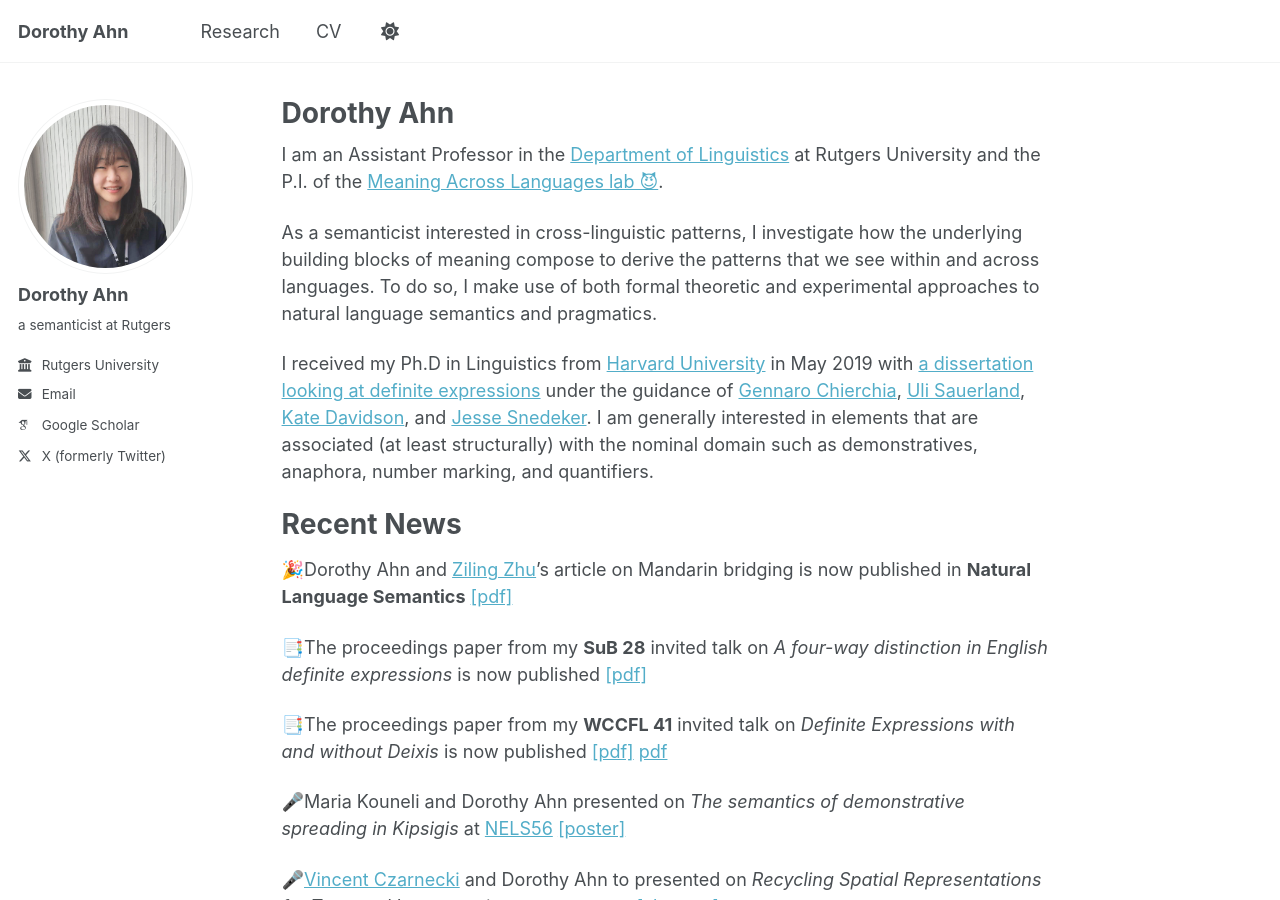
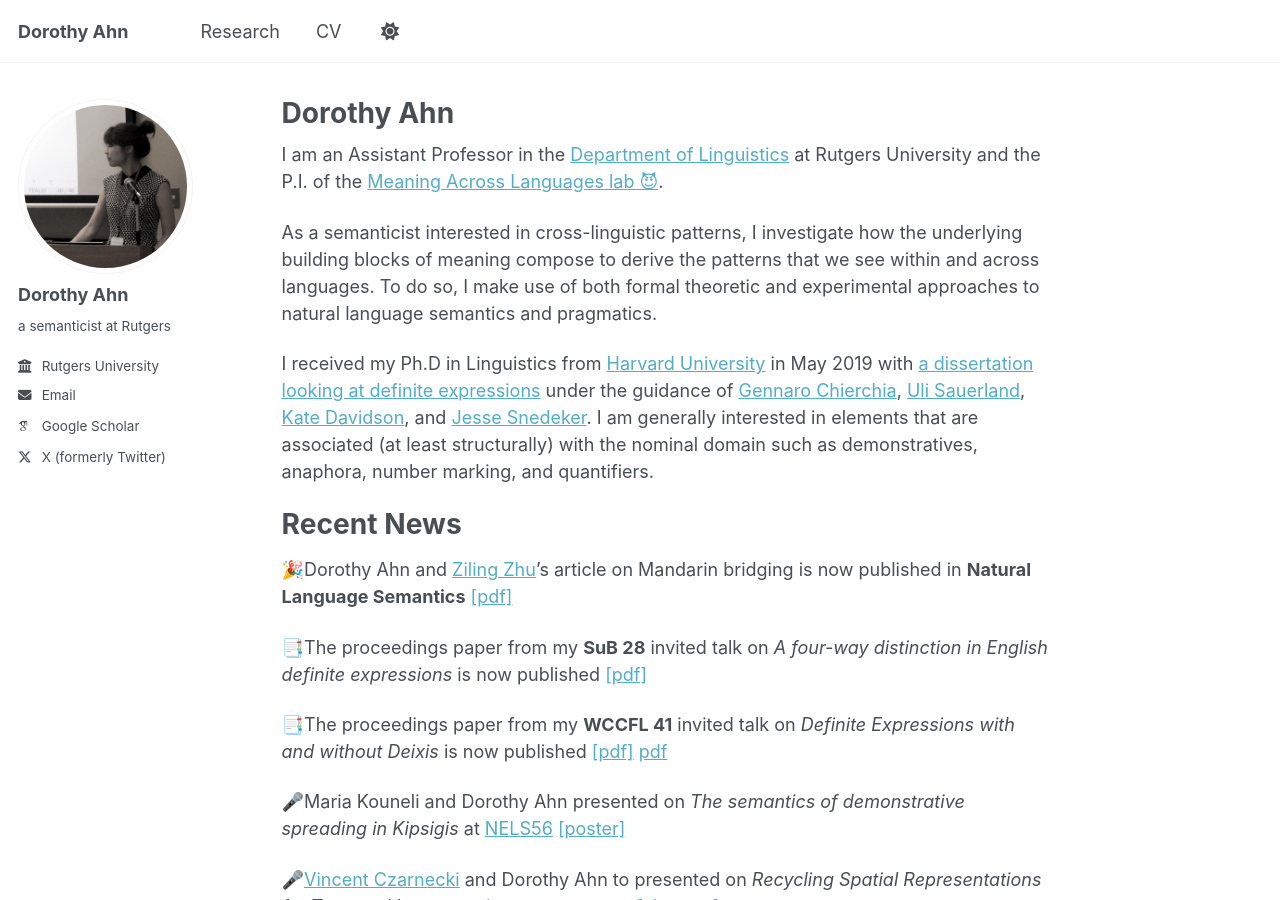
Before and after one commit to doroahn/doroahn.github.io, a Jekyll site: the page built from _pages/about.md, in a window 1280 px wide and 900 px high. Built offline with Jekyll 4.4.1, drawn with Linux system fonts in a browser that asks for light colours; some web fonts are replaced.

Commit message:
Update _config.yml

```diff
--- a/_config.yml
+++ b/_config.yml
@@ -22,7 +22,7 @@ repository               : #"academicpages/academicpages.github.io"
 #               Additional customization can be done by editing /_includes/author-profile.html
 author:
   # Biographic information
-  avatar           : "IMG_8284.jpg"
+  avatar           : "teal.jpg"
   name             : "Dorothy Ahn"
   pronouns         : # example: "she/her"
   bio              : "a semanticist at Rutgers"
```
